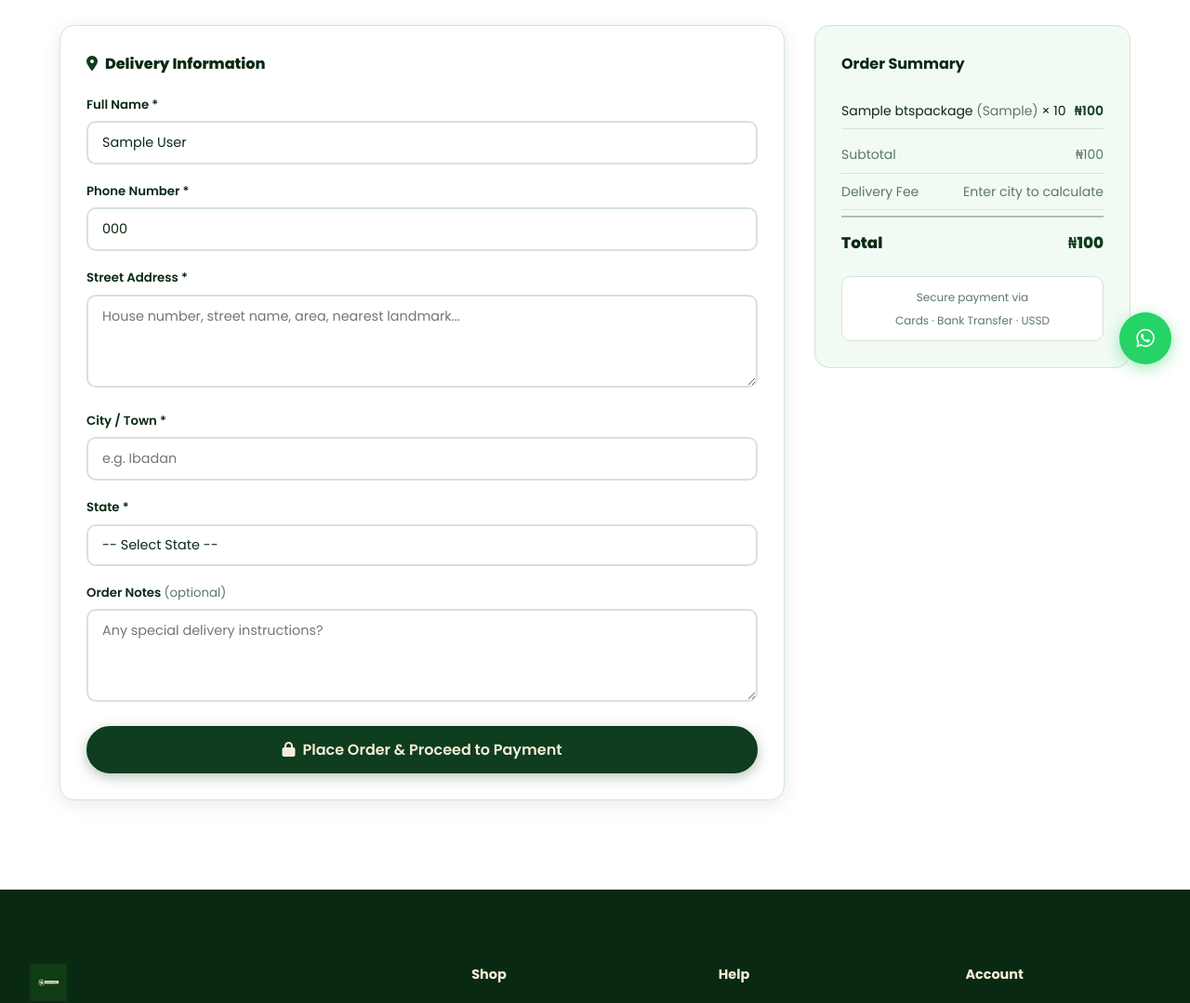
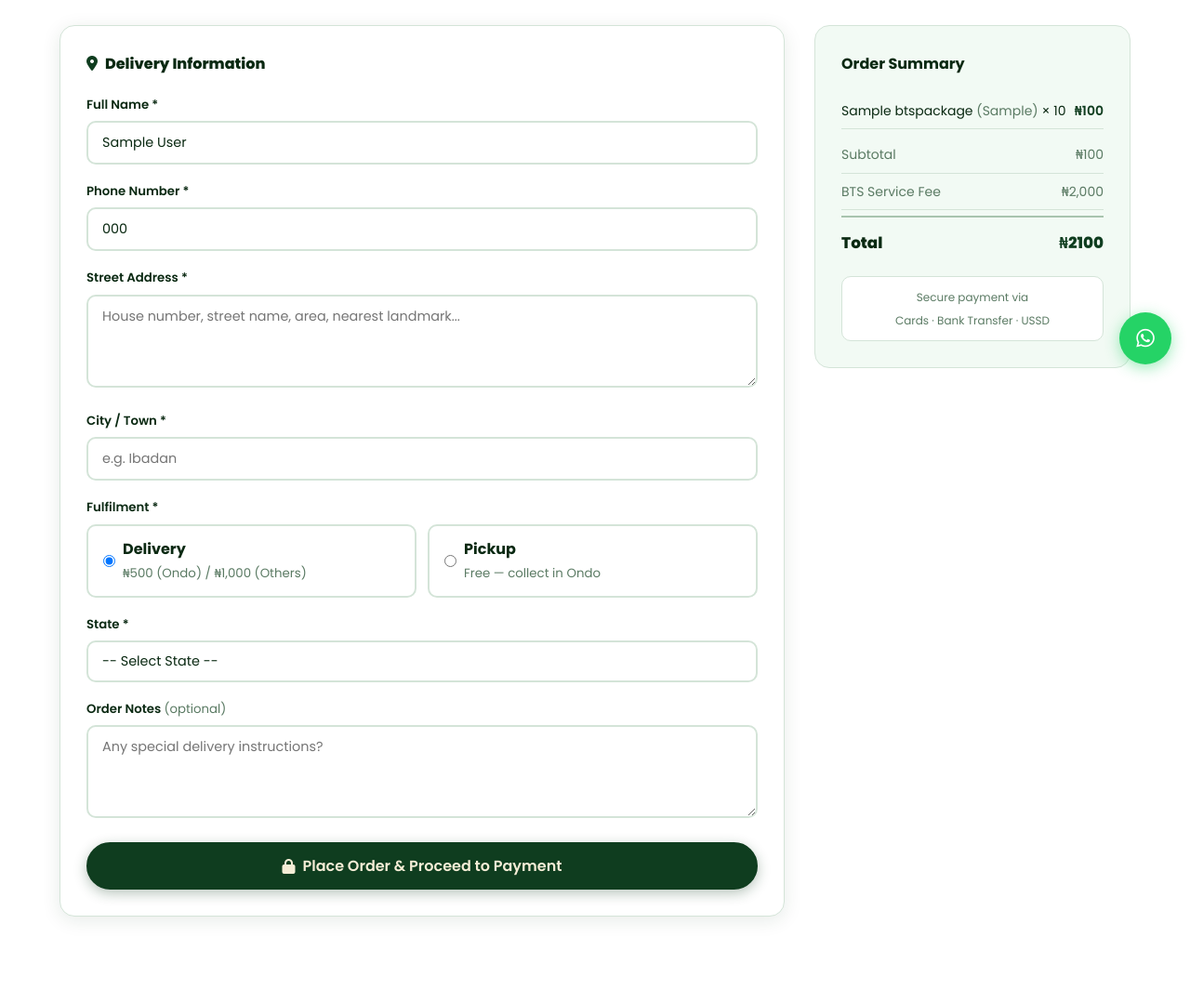
Before and after one commit to Timotee-dev/bts-project, a Django app: page /checkout/ in a window 1280 px wide. Shown: the part 388-1467 px from the top of the page at 93% size. Run offline with Django 5.2, Linux system fonts and the light colour scheme; a user stored in the database is signed in; tables that the repository leaves empty hold one stand-in row (values such as "Sample post").

Commit message:
Add pickup/delivery option + restore addon step

```diff
--- a/store/views.py
+++ b/store/views.py
@@ -167,7 +167,6 @@ def add_to_cart(request, item_type, item_id):
         cart.cart_type = 'package'
         cart.save()
         messages.success(request, f'"{pkg.name}" added to cart!')
-        # Redirect to addon step after adding a package
         return redirect('checkout_addons')
 
     elif item_type == 'product':
@@ -238,12 +237,13 @@ def checkout(request):
             messages.error(request, 'Please fill in all delivery fields.')
             return render(request, 'store/checkout.html', {'cart': cart})
 
-        # Delivery fee: ₦500 within Ondo town, ₦1,000 elsewhere
-        city_lower = city.lower().strip()
-        if 'ondo' in city_lower:
-            delivery_fee = 500
+        # Pickup or delivery
+        fulfilment = request.POST.get('fulfilment', 'delivery')
+        if fulfilment == 'pickup':
+            delivery_fee = 0
         else:
-            delivery_fee = 1000
+            city_lower = city.lower().strip()
+            delivery_fee = 500 if 'ondo' in city_lower else 1000
         grand_total = cart.total + delivery_fee
 
         order = Order.objects.create(
@@ -260,7 +260,7 @@ def checkout(request):
             city=city,
             state=state,
             shipping_address=f"{street}, {city}, {state}",
-            notes=notes,
+            notes=f'[{fulfilment.upper()}] {notes}'.strip(),
             payment_status='unpaid',
         )
 
--- a/templates/store/checkout.html
+++ b/templates/store/checkout.html
@@ -1,33 +1,5 @@
 {% extends 'base.html' %}
-{% block title %}Checkout — BTS Project{% block extra_js %}
-<script>
-const subtotal = {{ cart.subtotal }};
-
-document.querySelector('input[name="city"]').addEventListener('input', function() {
-  const city = this.value.toLowerCase().trim();
-  let fee = 0;
-  let feeText = '';
-
-  if (city.length > 1) {
-    if (city.includes('ondo')) {
-      fee = 500;
-      feeText = '&#x20A6;500 (Within Ondo)';
-    } else {
-      fee = 1000;
-      feeText = '&#x20A6;1,000';
-    }
-    document.getElementById('deliveryFeeDisplay').innerHTML = feeText;
-    document.getElementById('deliveryFeeDisplay').style.color = 'var(--dark)';
-    document.getElementById('grandTotalDisplay').textContent = '&#x20A6;' + (subtotal + fee).toLocaleString();
-  } else {
-    document.getElementById('deliveryFeeDisplay').innerHTML = 'Enter city to calculate';
-    document.getElementById('deliveryFeeDisplay').style.color = 'var(--gray)';
-    document.getElementById('grandTotalDisplay').textContent = '&#x20A6;' + subtotal.toLocaleString();
-  }
-});
-</script>
-{% endblock %}
-{% endblock %}
+{% block title %}Checkout — BTS Project{% endblock %}
 
 {% block extra_css %}
 <style>
@@ -81,6 +53,21 @@ document.querySelector('input[name="city"]').addEventListener('input', function(
           </div>
 
           <div class="form-group">
+            <label class="form-label">Fulfilment *</label>
+            <div style="display:flex;gap:12px;flex-wrap:wrap;" id="fulfilmentGroup">
+              <label style="display:flex;align-items:center;gap:8px;cursor:pointer;padding:12px 16px;border:2px solid var(--border);border-radius:var(--radius-sm);flex:1;min-width:120px;" id="deliveryLabel">
+                <input type="radio" name="fulfilment" value="delivery" checked onchange="toggleFulfilment(this)">
+                <span><strong>Delivery</strong><br><small style="color:var(--gray);">₦500 (Ondo) / ₦1,000 (Others)</small></span>
+              </label>
+              <label style="display:flex;align-items:center;gap:8px;cursor:pointer;padding:12px 16px;border:2px solid var(--border);border-radius:var(--radius-sm);flex:1;min-width:120px;" id="pickupLabel">
+                <input type="radio" name="fulfilment" value="pickup" onchange="toggleFulfilment(this)">
+                <span><strong>Pickup</strong><br><small style="color:var(--gray);">Free — collect in Ondo</small></span>
+              </label>
+            </div>
+          </div>
+
+          <div id="deliveryFields">
+          <div class="form-group">
             <label class="form-label">State *</label>
             <select name="state" class="form-control" required>
               <option value="">-- Select State --</option>
@@ -124,6 +111,8 @@ document.querySelector('input[name="city"]').addEventListener('input', function(
             </select>
           </div>
 
+          </div><!-- end deliveryFields -->
+
           <div class="form-group">
             <label class="form-label">Order Notes <span style="font-weight:400;color:var(--gray);">(optional)</span></label>
             <textarea name="notes" class="form-control" rows="2"
@@ -157,12 +146,12 @@ document.querySelector('input[name="city"]').addEventListener('input', function(
             <span>&#x20A6;{{ cart.subtotal|floatformat:0 }}</span>
           </div>
           <div class="summary-row">
-            <span>Delivery Fee</span>
-            <span id="deliveryFeeDisplay" style="color:var(--gray);">Enter city to calculate</span>
+            <span>BTS Service Fee</span>
+            <span>&#x20A6;2,000</span>
           </div>
           <div class="summary-row total">
             <span>Total</span>
-            <span id="grandTotalDisplay" style="color:var(--green);">&#x20A6;{{ cart.subtotal|floatformat:0 }}</span>
+            <span style="color:var(--green);">&#x20A6;{{ cart.subtotal|add:2000|floatformat:0 }}</span>
           </div>
 
           <div style="margin-top:14px;background:white;border-radius:var(--radius-sm);padding:12px;border:1px solid var(--border);text-align:center;">
```
